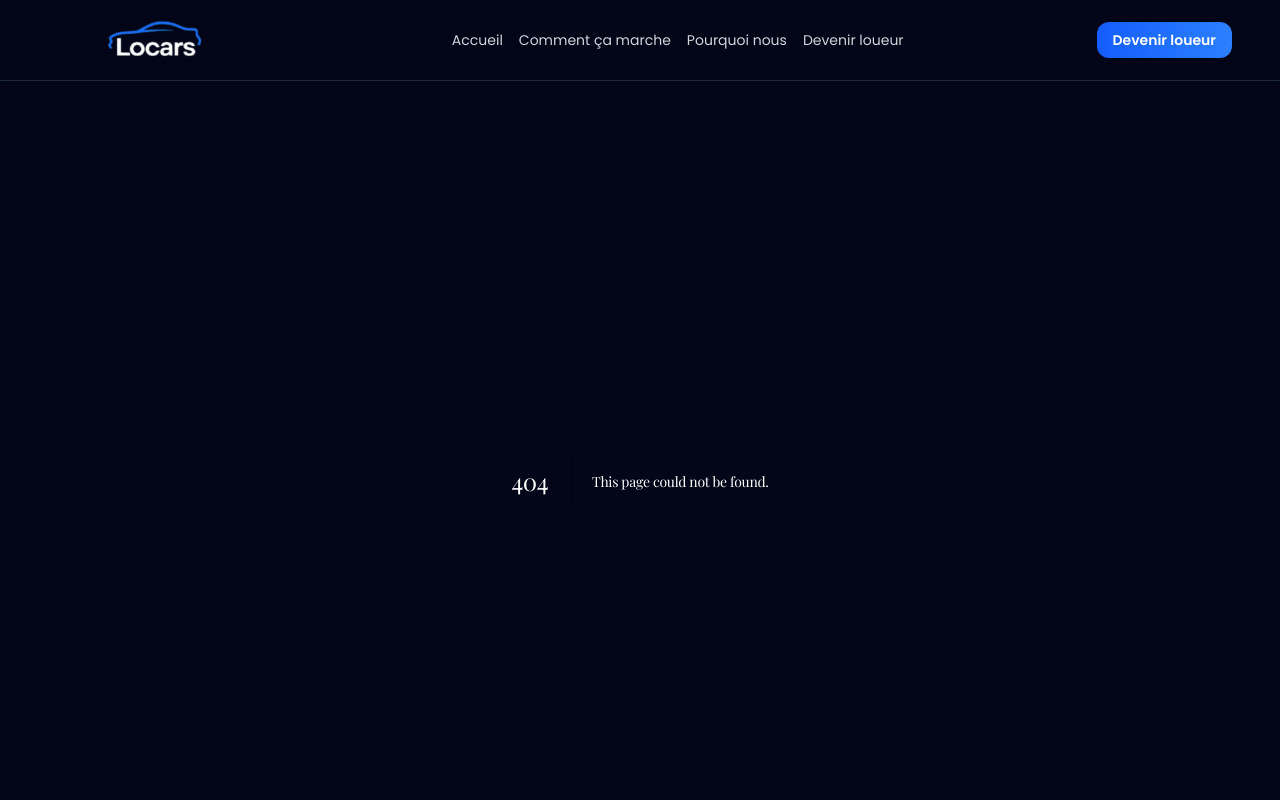
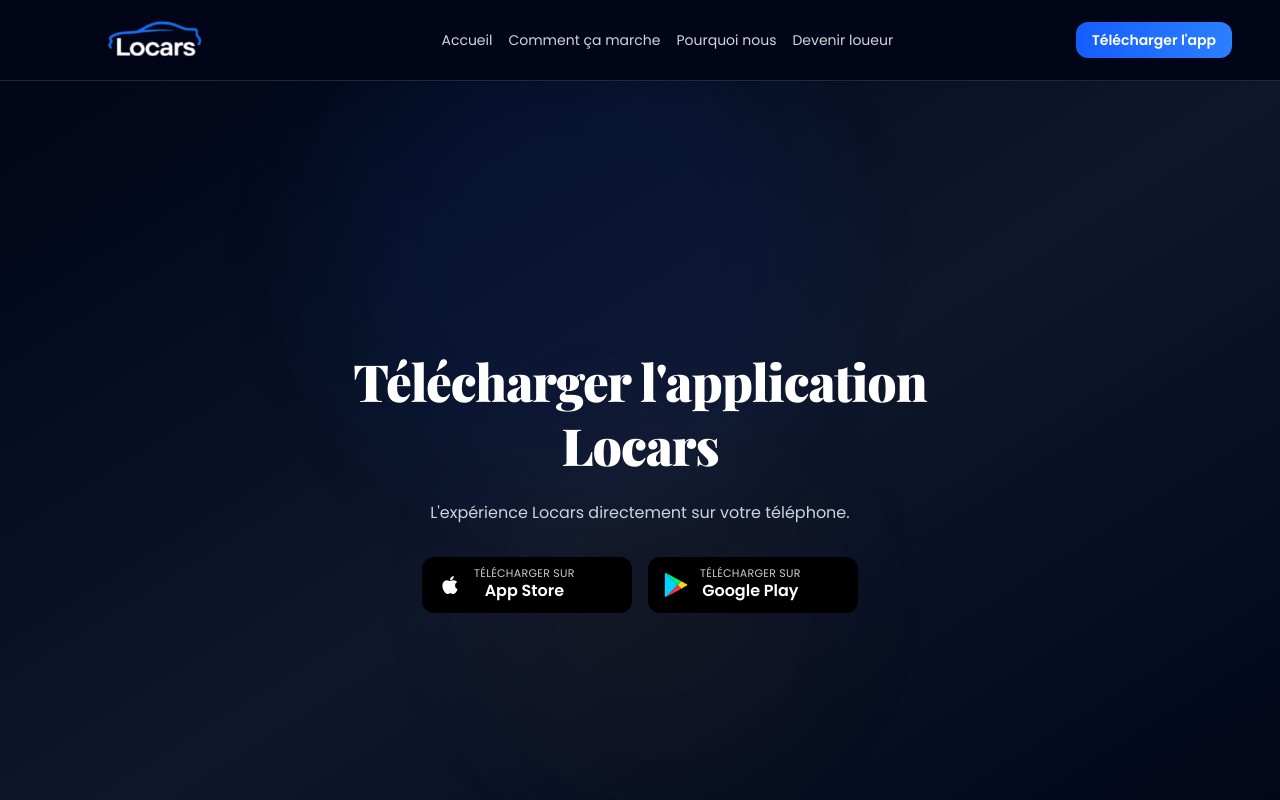
Before and after one commit to andysags/locars-web, a Next.js app: page /download in a window 1280 px wide. Before the commit this address had no page. Shown: the top 800 px of the page. Built offline with nearby package versions, Linux system fonts and the light colour scheme.

Commit message:
telecharger

```diff
--- a/app/about/page.tsx
+++ b/app/about/page.tsx
@@ -11,8 +11,8 @@
           </div>
         </div>
 
-        <div className="grid gap-6 lg:grid-cols-3">
-          <section className="rounded-[2rem] border border-white/10 bg-white/5 p-8 shadow-2xl shadow-black/20 backdrop-blur-sm lg:col-span-2">
+        <div className="grid gap-6 lg:grid-cols-3 lg:items-stretch">
+          <section className="rounded-[2rem] border border-white/10 bg-white/5 p-8 shadow-2xl shadow-black/20 backdrop-blur-sm lg:col-span-2 lg:h-full">
             <div className="space-y-6">
               <p className="text-slate-300 leading-relaxed mb-4">
                 Locars est une plateforme de réservation et de mise en location de voitures qui connecte les propriétaires de véhicules aux personnes à la recherche d’une solution de mobilité simple, rapide et fiable.
@@ -32,27 +32,23 @@
                 <li>aux agences de location de développer leur visibilité et leurs activités.</li>
               </ul>
 
-            <p className="text-slate-300 leading-relaxed mb-4">
+              <p className="text-slate-300 leading-relaxed">
                 Chez Locars, nous croyons en une mobilité plus accessible, flexible et collaborative. Notre objectif est de créer une expérience fluide et de confiance pour tous les utilisateurs grâce à une plateforme intuitive, transparente et performante.
               </p>
+            </div>
+          </section>
 
-            </div>
-            <h3 className="text-xl font-semibold text-white mt-6 mb-2">Notre vision</h3>
-            <p className="text-slate-300 leading-relaxed">
-              Devenir la plateforme de référence pour la réservation et la mise en location de véhicules, en connectant particuliers et professionnels au sein d’un écosystème de mobilité moderne et accessible.
-            </p>
-          </section>
-          <div className="space-y-6 lg:pt-2">
-            <section className="rounded-[2rem] border border-white/10 bg-white/5 p-6 shadow-sm backdrop-blur-sm">
-              <h3 className="text-lg font-semibold text-white mb-3">Notre mission</h3>
+          <div className="flex flex-col gap-6 lg:h-full lg:justify-between">
+            <section className="rounded-[2rem] border border-white/10 bg-white/5 p-5 shadow-sm backdrop-blur-sm">
+              <h3 className="text-lg font-semibold text-white mb-2">Notre mission</h3>
               <p className="text-slate-300 leading-relaxed">
                 Simplifier la location de voitures en offrant une plateforme accessible qui rapproche les conducteurs des propriétaires de véhicules.
               </p>
             </section>
 
-            <section className="self-start rounded-[2rem] border border-white/10 bg-white/5 px-6 py-5 shadow-sm backdrop-blur-sm">
-              <h3 className="text-lg font-semibold text-white mb-3">Nos valeurs</h3>
-              <ul className="list-disc space-y-1 pl-5 text-slate-300">
+            <section className="rounded-[2rem] border border-white/10 bg-white/5 px-5 py-4 shadow-sm backdrop-blur-sm">
+              <h3 className="text-lg font-semibold text-white mb-2">Nos valeurs</h3>
+              <ul className="list-disc space-y-0.5 pl-5 text-slate-300">
                 <li>Confiance</li>
                 <li>Simplicité</li>
                 <li>Sécurité</li>
@@ -60,6 +56,13 @@
                 <li>Satisfaction client</li>
               </ul>
             </section>
+
+            <section className="rounded-[2rem] border border-white/10 bg-white/5 p-5 shadow-sm backdrop-blur-sm">
+              <h3 className="text-lg font-semibold text-white mb-3">Notre vision</h3>
+              <p className="text-slate-300 leading-relaxed">
+                Devenir la plateforme de référence pour la réservation et la mise en location de véhicules, en connectant particuliers et professionnels au sein d’un écosystème de mobilité moderne et accessible.
+              </p>
+            </section>
           </div>
         </div>
       </main>
--- a/app/components/Footer.tsx
+++ b/app/components/Footer.tsx
@@ -83,7 +83,7 @@
             <div className="flex flex-col gap-3">
               <a
                 href="#"
-                className="inline-flex h-14 items-center gap-3 rounded-xl border border-white/10 bg-white/5 px-4 transition hover:bg-white/10"
+                className="group inline-flex h-14 min-w-[210px] items-center gap-3 rounded-xl bg-black px-4 transition-all hover:-translate-y-0.5 hover:opacity-95"
                 aria-label="Télécharger sur App Store"
               >
                 <Image src="/apple.svg" alt="Apple" width={22} height={22} className="h-5 w-5 brightness-0 invert" />
@@ -95,7 +95,7 @@
 
               <a
                 href="#"
-                className="inline-flex h-14 items-center gap-3 rounded-xl border border-white/10 bg-white/5 px-4 transition hover:bg-white/10"
+                className="group inline-flex h-14 min-w-[210px] items-center gap-3 rounded-xl bg-black px-4 transition-all hover:-translate-y-0.5 hover:opacity-95"
                 aria-label="Télécharger sur Google Play"
               >
                 <Image src="/google.svg" alt="Google Play" width={22} height={22} className="h-5 w-5" />
--- a/app/components/Header.tsx
+++ b/app/components/Header.tsx
@@ -17,7 +17,8 @@
         </nav>
 
         <div className="flex items-center gap-4">
-          <Link href="/become-host" className="rounded-xl bg-gradient-to-r from-blue-600 to-blue-500 px-4 py-2 text-sm font-semibold text-white">Devenir loueur</Link>
+          <Link href="/become-host" className="text-sm text-gray-300 hover:text-white md:hidden">Devenir loueur</Link>
+          <Link href="/download" className="rounded-xl bg-gradient-to-r from-blue-600 to-blue-500 px-4 py-2 text-sm font-semibold text-white">Télécharger l'app</Link>
         </div>
       </div>
     </header>
--- /dev/null
+++ b/app/download/page.tsx
@@ -0,0 +1,71 @@
+"use client";
+
+export default function DownloadPage() {
+  return (
+    <div className="min-h-screen bg-gradient-to-br from-slate-950 via-slate-900 to-slate-950 text-white">
+      {/* Ambient glow background (copied from homepage) */}
+      <div className="fixed inset-0 overflow-hidden pointer-events-none">
+        <div className="absolute top-0 left-1/4 w-[500px] h-[500px] bg-blue-600/10 rounded-full blur-3xl animate-pulse" style={{ animationDuration: '8s' }}></div>
+        <div className="absolute bottom-0 right-1/3 w-[400px] h-[400px] bg-amber-500/5 rounded-full blur-3xl animate-pulse" style={{ animationDuration: '6s', animationDelay: '2s' }}></div>
+      </div>
+
+      <main className="relative min-h-screen flex items-center justify-center">
+        <div className="absolute inset-0 bg-grid-pattern opacity-5 -z-10"></div>
+
+        <section className="w-full max-w-2xl px-6 py-24 text-center">
+          <h1 className="mb-6 text-4xl font-extrabold leading-tight">Télécharger l'application Locars</h1>
+          <p className="mb-8 text-slate-300">L'expérience Locars directement sur votre téléphone.</p>
+
+          <div className="mx-auto flex w-full max-w-md flex-col gap-4 sm:flex-row sm:justify-center">
+            <a
+              href="#"
+              className="group inline-flex h-14 min-w-[210px] items-center gap-3 rounded-xl bg-black px-4 transition-all hover:-translate-y-0.5 hover:opacity-95"
+              aria-label="Télécharger sur App Store"
+            >
+              <img src="/apple.svg" alt="Apple" width={24} height={24} className="h-6 w-6 brightness-0 invert" />
+              <span className="flex flex-col leading-none text-white">
+                <span className="text-[11px] uppercase tracking-wide text-white/80">Télécharger sur</span>
+                <span className="text-base font-semibold">App Store</span>
+              </span>
+            </a>
+
+            <a
+              href="#"
+              className="group inline-flex h-14 min-w-[210px] items-center gap-3 rounded-xl bg-black px-4 transition-all hover:-translate-y-0.5 hover:opacity-95"
+              aria-label="Télécharger sur Google Play"
+            >
+              <img src="/google.svg" alt="Google Play" width={24} height={24} className="h-6 w-6" />
+              <span className="flex flex-col leading-none text-white">
+                <span className="text-[11px] uppercase tracking-wide text-white/80">Télécharger sur</span>
+                <span className="text-base font-semibold">Google Play</span>
+              </span>
+            </a>
+          </div>
+        </section>
+      </main>
+
+      <style jsx>{`
+        .bg-grid-pattern {
+          background-image:
+            linear-gradient(rgba(255,255,255,.05) 1px, transparent 1px),
+            linear-gradient(90deg, rgba(255,255,255,.05) 1px, transparent 1px);
+          background-size: 40px 40px;
+        }
+
+        @keyframes fade-up {
+          from {
+            opacity: 0;
+            transform: translateY(20px);
+          }
+          to {
+            opacity: 1;
+            transform: translateY(0);
+          }
+        }
+        .animate-fade-up {
+          animation: fade-up 0.8s ease-out;
+        }
+      `}</style>
+    </div>
+  );
+}
```
Lines whose indentation alone changed are shown as unchanged.
